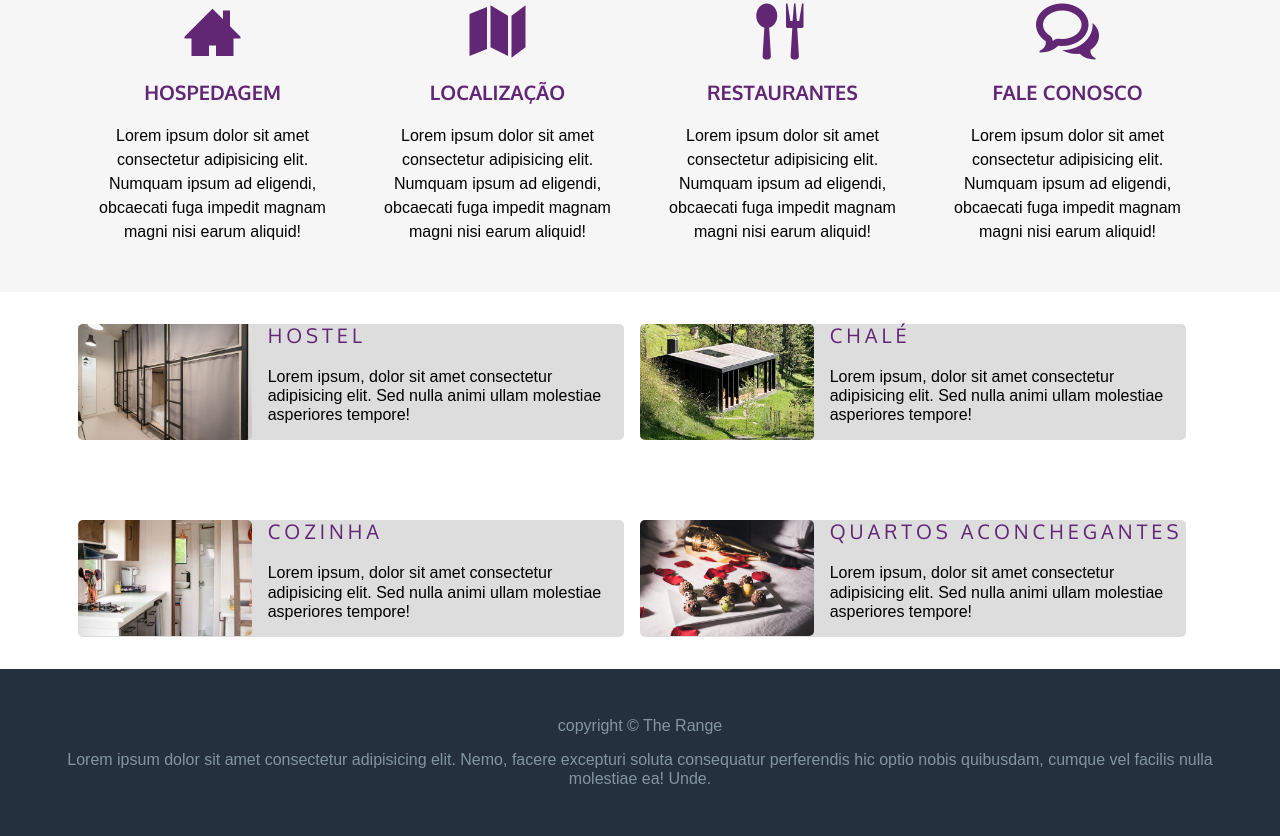
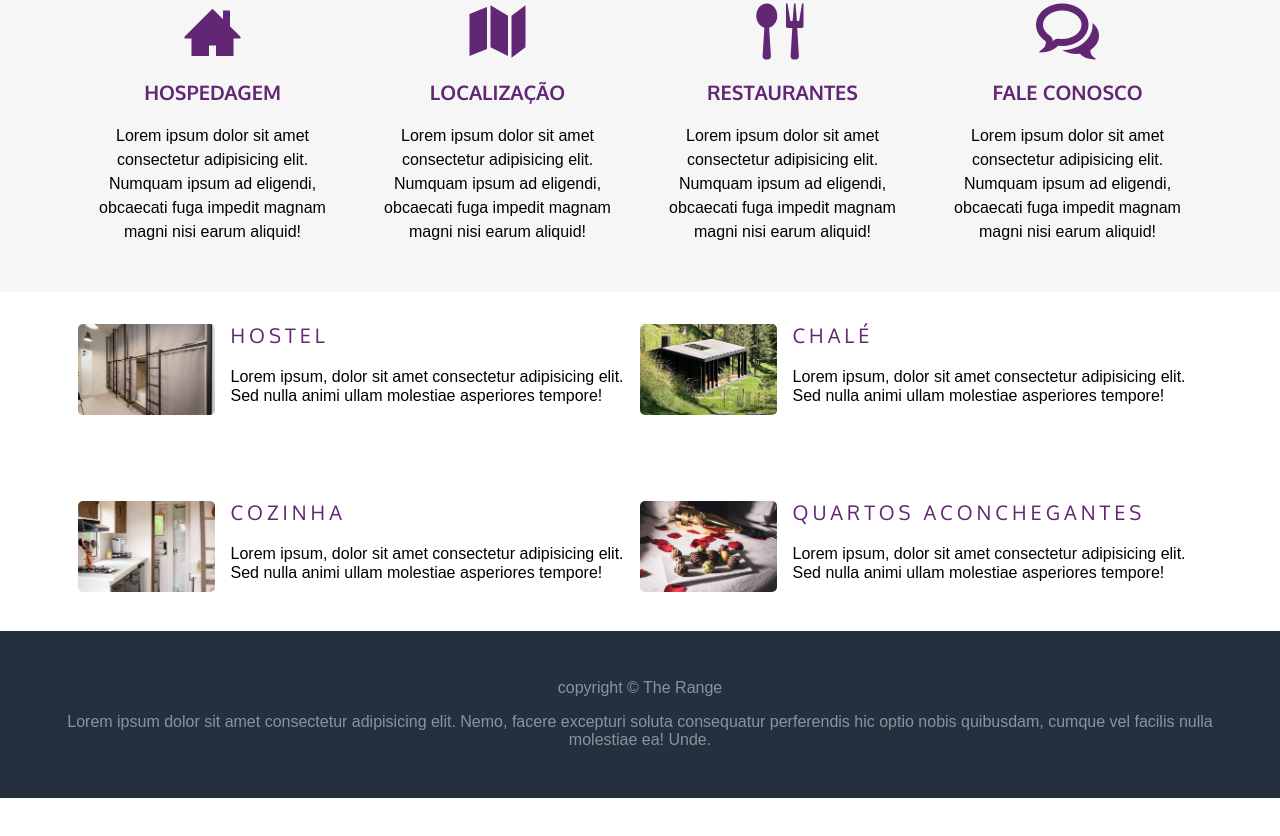
Before and after one commit to OkaioSilva/AngelsHostels_SerLiv, a plain HTML site: page index.html in a window 1280 px wide. Shown: the part 766-1602 px from the top of the page. After the commit the page ends 1564 px from the top, so only its background shows below. Drawn offline with Linux system fonts and the light colour scheme; files whose address does not match are found by name; a web font is replaced by a local one.

Commit message:
Update style.css

```diff
--- a/css/style.css
+++ b/css/style.css
@@ -247,17 +247,20 @@ chegaria no mesmo resultado usando a transparência no tom certo*/
     .mainContent_container{
         display: flex;
         gap: var(--gap-default);
-        background-color: #ddd;
+    }
+    .mainContent_img img{
+        max-height: 100%;
+        /* flex-basis: 250px;
+        flex-grow: 1; */
         border-radius: 5px
     }
-    .mainContent_img img{
-        max-height: 250px;
-        /* flex-basis: 250px;
-        flex-grow: 1; */
-        display: block;
-        border-radius: 5px
+    /* À prova de futuro */
+    .mainContent_img{
+        flex: 0 0 25%
     }
-
+    .mainContent_text{
+        flex-grow:1;
+    }
     .mainContent_title{
         margin-top: 0;
     }
```
